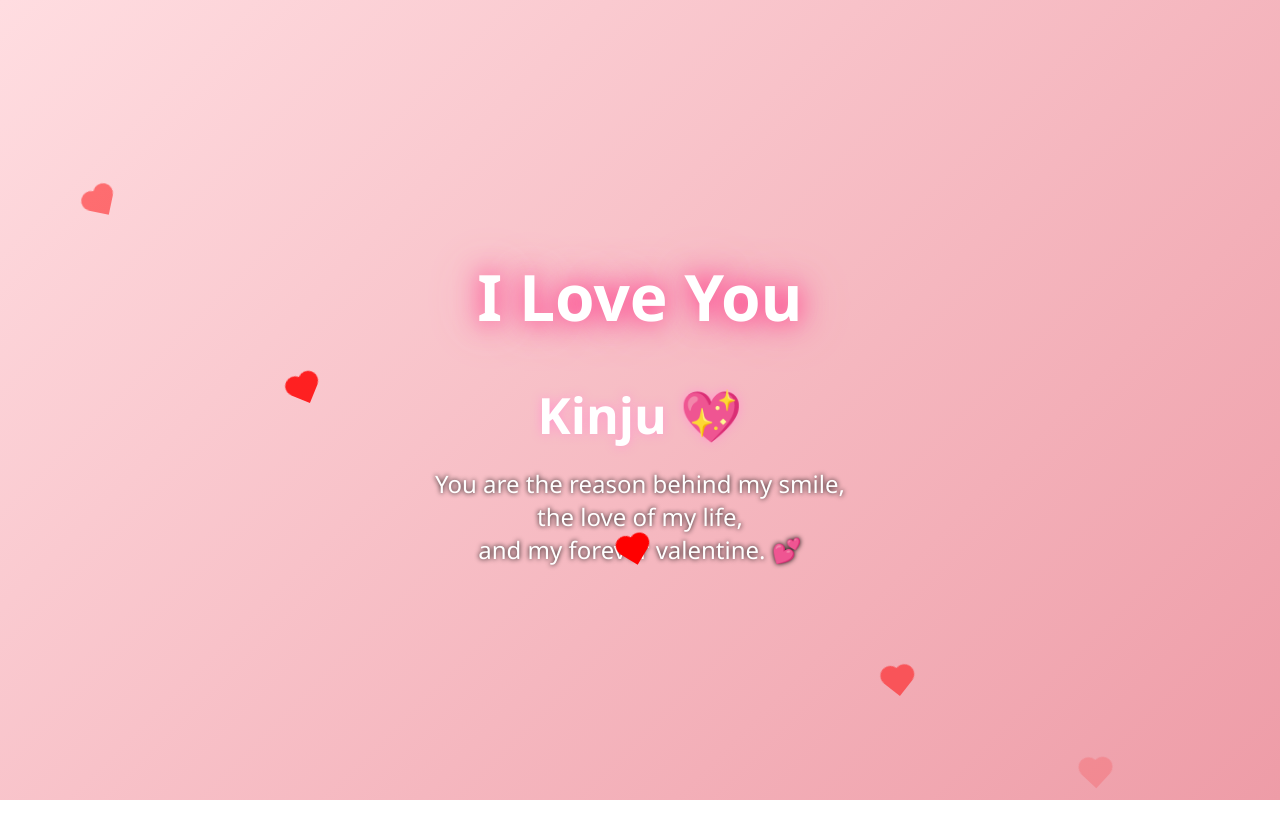
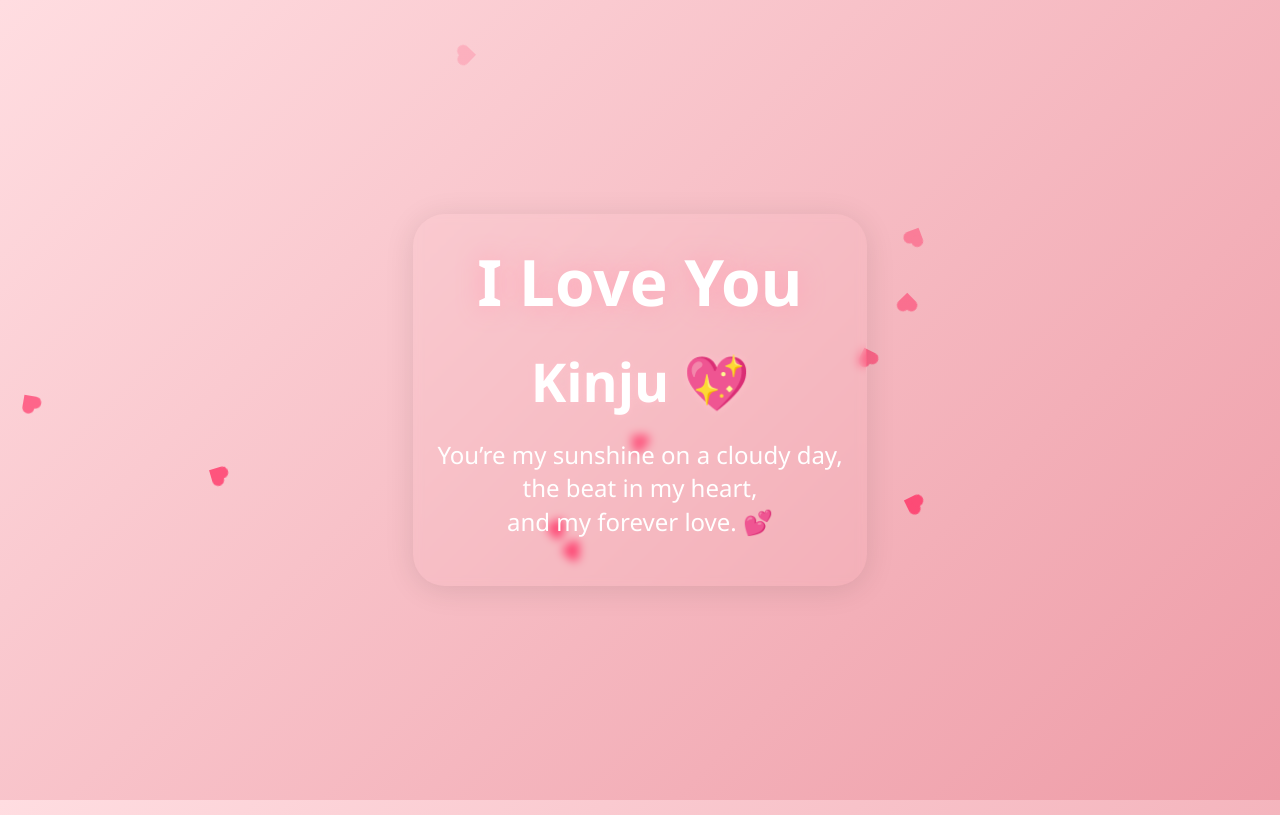
Before and after one commit to bhoikaran/romantic-message, a plain HTML site: page index.html in a window 1280 px wide. Drawn offline with Linux system fonts and the light colour scheme.

Commit message:
aded card design.

```diff
--- a/index.html
+++ b/index.html
@@ -5,140 +5,141 @@
   <meta name="viewport" content="width=device-width, initial-scale=1.0"/>
   <title>I Love You Kinju</title>
   <style>
+    :root {
+      --primary-color: #ff3366;
+      --secondary-color: #ffc0cb;
+      --bg-gradient: linear-gradient(135deg, #ffdde1, #ee9ca7);
+      --base-padding: 1.5rem;
+    }
+
+    *, *::before, *::after {
+      box-sizing: border-box;
+    }
+
     body {
       margin: 0;
       padding: 0;
-      background: linear-gradient(135deg, #ffdde1, #ee9ca7);
-      height: 100vh;
+      min-height: 100vh;
+      background: var(--bg-gradient);
+      font-family: 'Segoe UI', sans-serif;
+      display: flex;
+      align-items: center;
+      justify-content: center;
+      position: relative;
       overflow: hidden;
-      display: flex;
-      justify-content: center;
-      align-items: center;
-      font-family: 'Segoe UI', sans-serif;
     }
 
     .container {
       text-align: center;
-      color: #fff;
-      animation: fadeIn 2s ease-in-out;
+      color: white;
+      padding: var(--base-padding);
+      backdrop-filter: blur(5px);
+      border-radius: 2rem;
+      box-shadow: 0 4px 30px rgba(0,0,0,0.1);
+      max-width: 90%;
+      margin: auto;
+      animation: fadeIn 1.5s ease-out both;
     }
 
     h1 {
-      font-size: 4em;
-      color: #fff;
-      text-shadow: 0 0 20px #ff0055, 0 0 40px #ff3377;
+      font-size: clamp(2rem, 6vw, 4rem);
+      margin: 0;
+      text-shadow: 0 0 10px var(--primary-color);
       animation: glow 2s infinite alternate;
     }
 
     .kinju {
-      font-size: 3em;
-      color: #fff;
+      display: inline-block;
+      font-size: clamp(1.5rem, 5vw, 3rem);
+      margin-top: 0.5em;
       font-weight: bold;
-      animation: heartbeat 1.5s infinite;
-      text-shadow: 0 0 10px #ff99cc;
+      animation: heartbeat 1.2s infinite ease-in-out;
+      text-shadow: 0 0 8px var(--secondary-color);
     }
 
     p {
-      font-size: 1.5em;
-      margin-top: 20px;
-      color: #fff;
-      text-shadow: 0 0 5px #000;
-    }
-
-    @keyframes glow {
-      from {
-        text-shadow: 0 0 10px #ff0055, 0 0 20px #ff3377;
-      }
-      to {
-        text-shadow: 0 0 30px #ff3388, 0 0 60px #ff99cc;
-      }
-    }
-
-    @keyframes heartbeat {
-      0% { transform: scale(1); }
-      25% { transform: scale(1.1); }
-      50% { transform: scale(1); }
-      75% { transform: scale(1.1); }
-      100% { transform: scale(1); }
-    }
-
-    @keyframes fadeIn {
-      from { opacity: 0; transform: scale(0.9); }
-      to { opacity: 1; transform: scale(1); }
+      font-size: clamp(1rem, 3vw, 1.5rem);
+      margin-top: 1em;
+      line-height: 1.4;
     }
 
     /* Floating hearts */
     .hearts {
       position: absolute;
-      top: 0;
-      left: 0;
-      width: 100%;
-      height: 100%;
+      top: 0; left: 0;
+      width: 100%; height: 100%;
       pointer-events: none;
     }
-
     .heart {
       position: absolute;
-      width: 20px;
-      height: 20px;
-      background-color: red;
+      width: 1.5vmin;
+      height: 1.5vmin;
+      background-color: var(--primary-color);
       transform: rotate(45deg);
-      animation: floatHearts 6s infinite ease-in;
+      animation: floatHearts calc(5s + var(--i)*0.5s) infinite ease-in;
+      opacity: 0;
     }
-
     .heart::before,
     .heart::after {
       content: '';
       position: absolute;
-      width: 20px;
-      height: 20px;
-      background-color: red;
+      width: 100%; height: 100%;
+      background-color: var(--primary-color);
       border-radius: 50%;
     }
+    .heart::before { top: -50%; }
+    .heart::after { left: -50%; }
 
-    .heart::before {
-      top: -10px;
-      left: 0;
+    /* Animations */
+    @keyframes glow {
+      from { text-shadow: 0 0 10px var(--primary-color); }
+      to   { text-shadow: 0 0 30px var(--secondary-color); }
+    }
+    @keyframes heartbeat {
+      0%,100% { transform: scale(1); }
+      25%,75% { transform: scale(1.15); }
+    }
+    @keyframes fadeIn {
+      from { opacity: 0; transform: translateY(20px); }
+      to   { opacity: 1; transform: translateY(0); }
+    }
+    @keyframes floatHearts {
+      0%   { transform: translate(0, 100vh) rotate(45deg); opacity: 0; }
+      25%  { opacity: 1; }
+      100% { transform: translate(-20vw, -10vh) rotate(360deg); opacity: 0; }
     }
 
-    .heart::after {
-      left: -10px;
-      top: 0;
+    /* Mobile-specific tweaks */
+    @media (max-width: 400px) {
+      .container {
+        padding: 1rem;
+      }
+      .heart { width: 3vmin; height: 3vmin; }
     }
-
-    @keyframes floatHearts {
-      0% {
-        bottom: -20px;
-        opacity: 0;
-      }
-      50% {
-        opacity: 1;
-      }
-      100% {
-        bottom: 100%;
-        transform: translateX(-50px) rotate(360deg);
-        opacity: 0;
-      }
-    }
-
   </style>
 </head>
 <body>
-  <div class="hearts">
-    <!-- Randomly scattered hearts -->
-    <div class="heart" style="left: 10%; animation-delay: 0s;"></div>
-    <div class="heart" style="left: 25%; animation-delay: 1s;"></div>
-    <div class="heart" style="left: 50%; animation-delay: 2s;"></div>
-    <div class="heart" style="left: 70%; animation-delay: 3s;"></div>
-    <div class="heart" style="left: 85%; animation-delay: 4s;"></div>
-  </div>
-
+  <div class="hearts"></div>
   <div class="container">
     <h1>I Love You</h1>
     <div class="kinju">Kinju 💖</div>
-    <p>You are the reason behind my smile,<br/>
-    the love of my life,<br/>
-    and my forever valentine. 💕</p>
+    <p>
+      You’re my sunshine on a cloudy day,<br/>
+      the beat in my heart,<br/>
+      and my forever love. 💕
+    </p>
   </div>
+
+  <script>
+    // Dynamically generate hearts
+    const heartsContainer = document.querySelector('.hearts');
+    for (let i = 0; i < 12; i++) {
+      const heart = document.createElement('div');
+      heart.className = 'heart';
+      heart.style.setProperty('--i', i);
+      heart.style.left = `${Math.random() * 100}%`;
+      heartsContainer.appendChild(heart);
+    }
+  </script>
 </body>
 </html>
```
